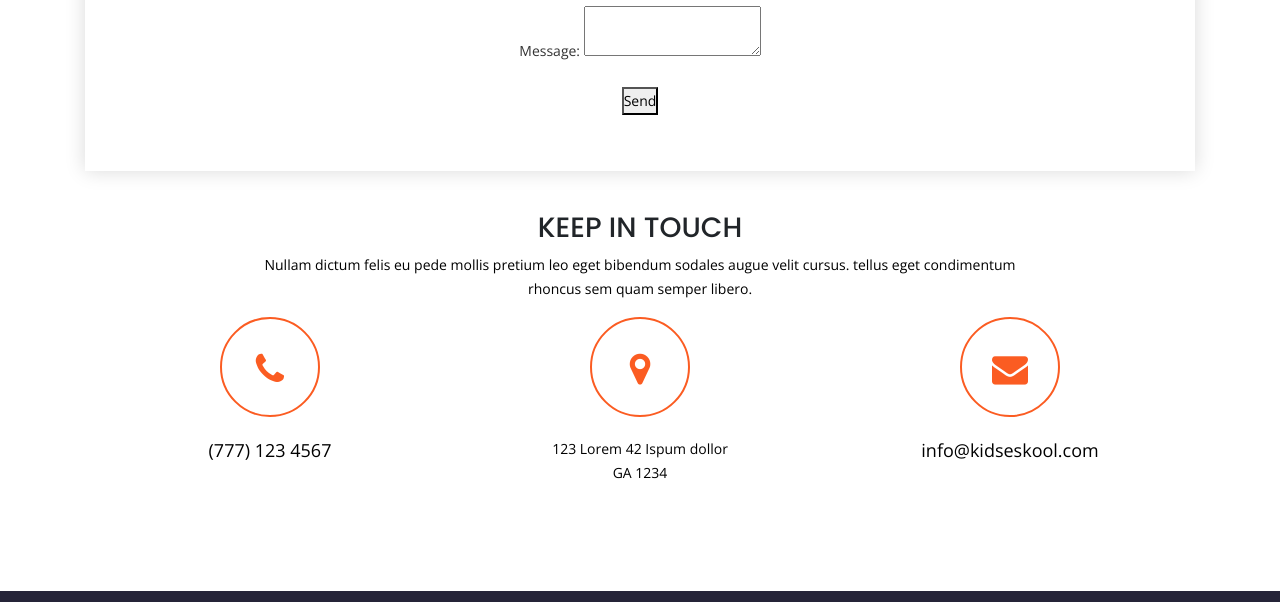
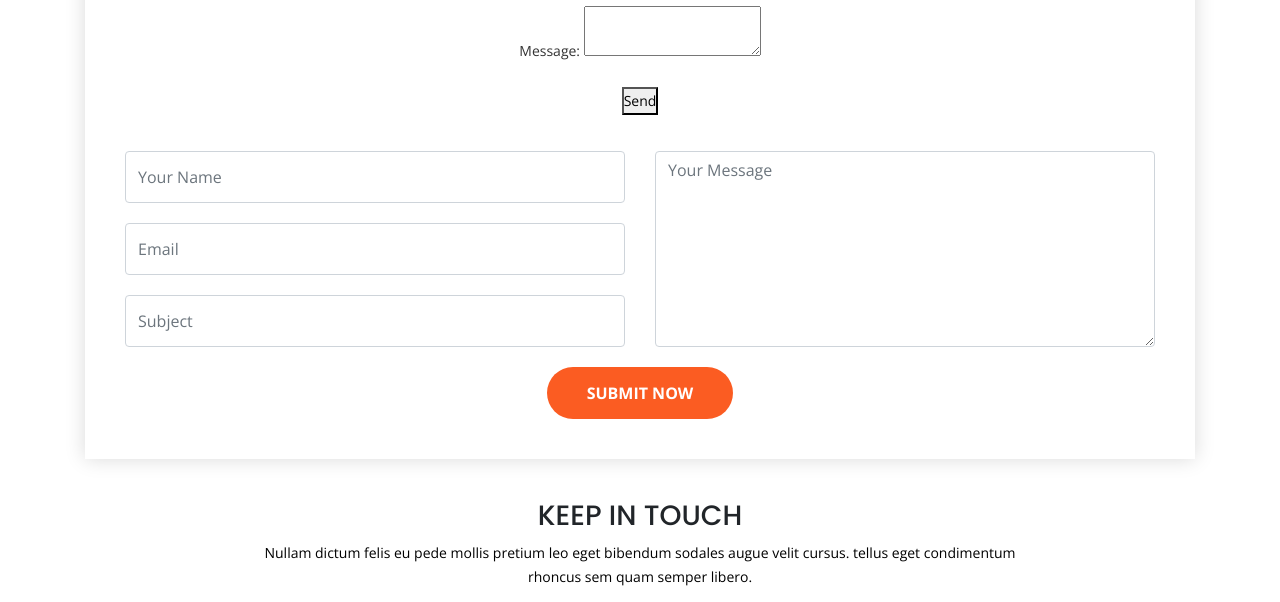
Before and after one commit to Hackerrr23/wusasi-school, a website: page contact-us.html in a window 1280 px wide. Shown: the part 1060-1662 px from the top of the page. Drawn offline with nearby package versions, Linux system fonts and the light colour scheme.

Commit message:
styled form

```diff
--- a/contact-us.html
+++ b/contact-us.html
@@ -116,7 +116,6 @@
             <h3>CONTACT FORM</h3>
             <p> Lorem ipsum dolor sit amet, consectetur adipiscing elit. Praesent nibh ante, varius non tincidunt at, malesuada eget mauris. Phasellus consequat suscipit quam ut malesuada. </p>
             <!-- Contact FORM -->
-            <!-- <form id="contact" netlify data-netlify="true"> -->
                 <form name="contact"  data-netlify="true">
                     <p>
                       <label>Your Name: <input type="text" name="name" /></label>
@@ -138,7 +137,8 @@
                     </p>
                   </form>
               <!-- END IF MAIL SENT SUCCESSFULLY -->
-              <!-- <div class="row">
+            <form id="contact" netlify data-netlify="true">
+              <div class="row">
                 <div class="col-sm-6">
                   <div class="input-group">
                     <input type="text" class="form-control" id="name" name="form-name" placeholder="Your Name">
@@ -152,14 +152,14 @@
                 </div>
                 <div class="col-sm-6">
                   <div class="input-group">
-                    <textarea class="form-control" placeholder="Your Message"></textarea>
+                    <textarea class="form-control" placeholder="Your Message" name="message"></textarea>
                   </div>
                 </div>
                 <div class="col-sm-12 mt-30">
                   <input type="submit" value="Submit Now" class="sub">
                 </div>
               </div>
-            </form> -->
+            </form>
             <!-- END Contact FORM -->
           </div>
         </div>
```
